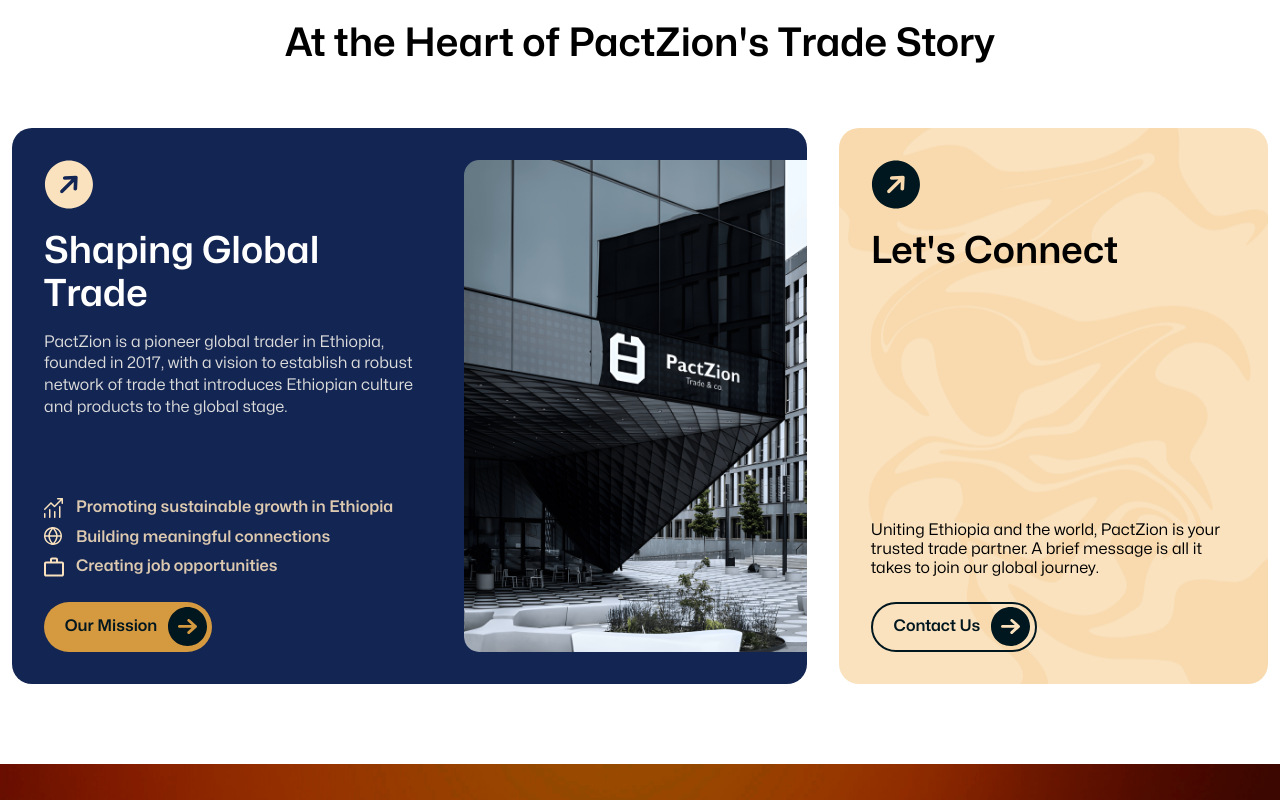
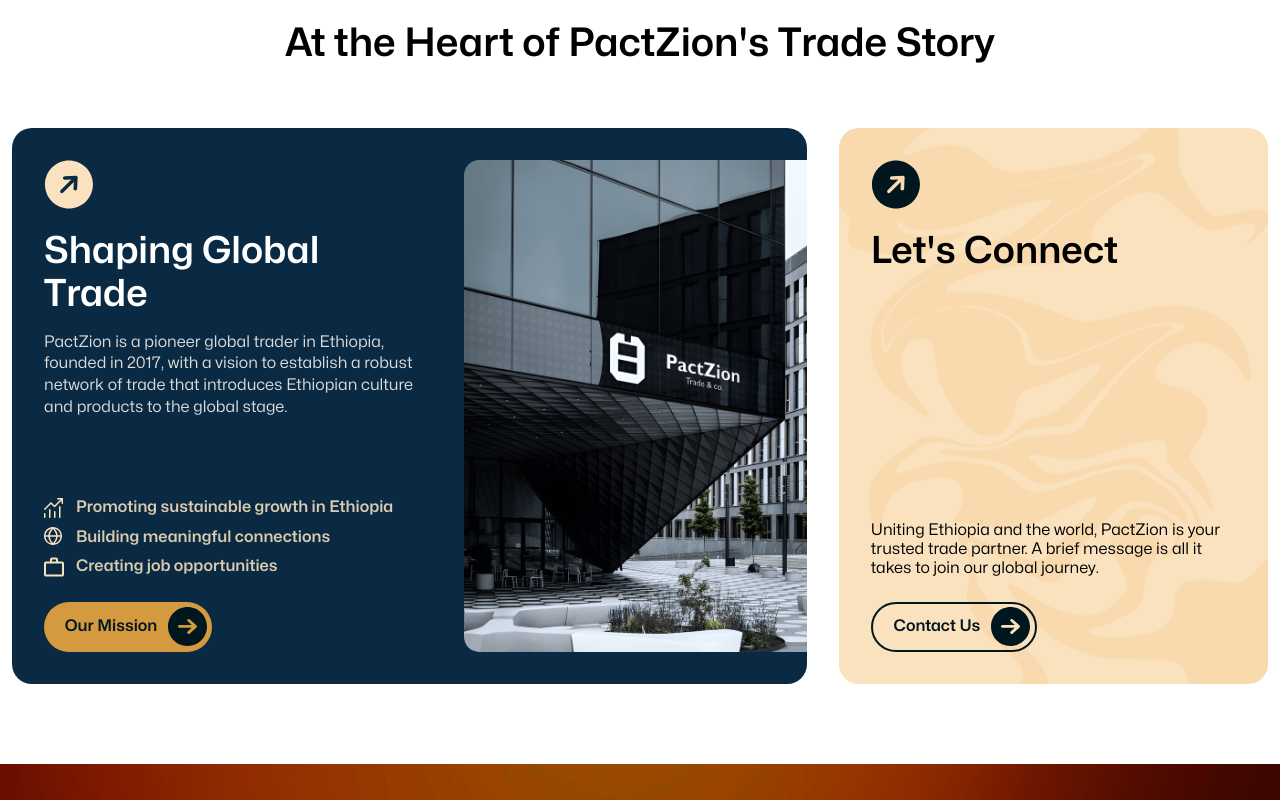
Before and after one commit to Hosea174/pactzion, an Astro site: page / in a window 1280 px wide. Shown: the part 880-1680 px from the top of the page. Built offline with nearby package versions, Linux system fonts and the light colour scheme; Astro itself is replaced by a stand-in of ours.

Commit message:
changed neutral color

```diff
--- a/src/styles/global.scss
+++ b/src/styles/global.scss
@@ -22,7 +22,7 @@
 
 // Neutral colors
 $clr-neutral-900: #00171F;
-$clr-neutral-800: #132552;
+$clr-neutral-800: #092A42;
 $clr-neutral-700: #F9FAFC;
 $clr-neutral-300: #DCDCDC;
 $clr-neutral-100: #FFFFFF;
```
